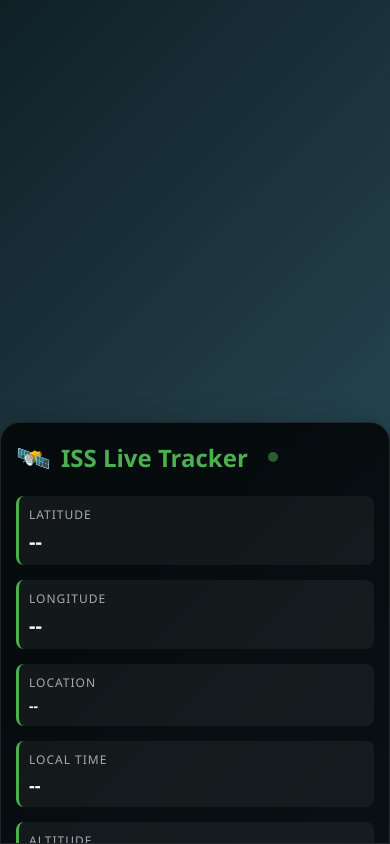
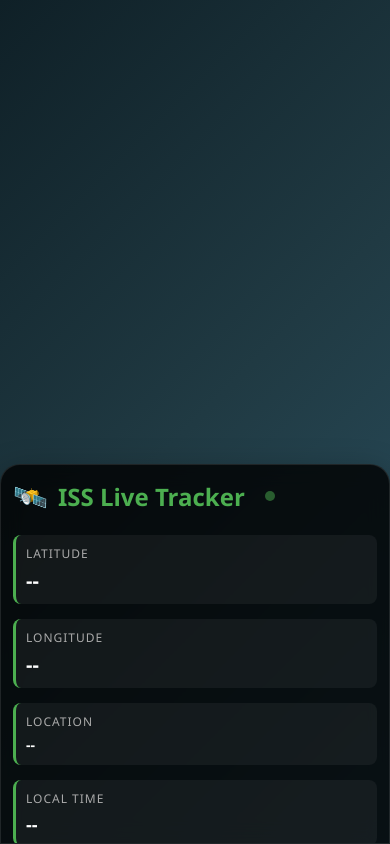
Before and after one commit to MohssenSep/iss-live-tracker, a plain HTML site: page index.html in a window 390 px wide. Drawn offline with Linux system fonts and the light colour scheme; a script that the page names is missing.

Commit message:
Improve mobile layout - split screen 55/45 for better globe visibility

```diff
--- a/index.html
+++ b/index.html
@@ -53,89 +53,109 @@
 
         /* Mobile Responsive Design */
         @media (max-width: 768px) {
+            #container {
+                display: flex;
+                flex-direction: column;
+                height: 100vh;
+            }
+
+            #globe {
+                height: 55vh !important;
+                width: 100%;
+                order: 1;
+            }
+
             .info-panel {
-                position: fixed;
+                position: relative;
                 top: auto;
-                bottom: 0;
-                left: 0;
-                right: 0;
+                bottom: auto;
+                left: auto;
+                right: auto;
                 width: 100%;
                 min-width: auto;
-                max-height: 50vh;
+                max-height: 45vh;
+                height: 45vh;
                 border-radius: 20px 20px 0 0;
-                padding: 20px;
+                padding: 15px;
                 overflow-y: auto;
+                order: 2;
+                margin: 0;
             }
 
             h1 {
-                font-size: 20px;
-                margin-bottom: 15px;
+                font-size: 18px;
+                margin-bottom: 10px;
             }
 
             .station-icon {
-                font-size: 24px;
+                font-size: 22px;
             }
 
             .data-row {
-                margin: 10px 0;
-                padding: 8px;
+                margin: 8px 0;
+                padding: 6px;
             }
 
             .data-label {
-                font-size: 11px;
+                font-size: 10px;
             }
 
             .data-value {
-                font-size: 16px;
+                font-size: 14px;
             }
 
             #location {
-                font-size: 13px;
+                font-size: 12px;
             }
 
             .update-btn {
-                padding: 12px;
+                padding: 10px;
+                font-size: 13px;
+                margin-top: 10px;
+            }
+
+            .astronauts {
+                margin-top: 8px;
+                padding: 6px;
+            }
+
+            .astronaut-count {
                 font-size: 14px;
             }
 
-            .astronauts {
-                margin-top: 10px;
-                padding: 8px;
-            }
-
-            .astronaut-count {
-                font-size: 16px;
-            }
-
-            #globe {
-                height: 50vh !important;
+            .status {
+                font-size: 11px;
             }
         }
 
         /* Landscape mobile */
         @media (max-width: 768px) and (orientation: landscape) {
-            .info-panel {
-                max-height: 80vh;
-                overflow-y: auto;
+            #globe {
+                height: 60vh !important;
             }
 
-            #globe {
-                height: 100vh !important;
+            .info-panel {
+                max-height: 40vh;
+                height: 40vh;
             }
         }
 
         /* Small phones */
         @media (max-width: 480px) {
             .info-panel {
-                padding: 15px;
+                padding: 12px;
             }
 
             h1 {
-                font-size: 18px;
+                font-size: 16px;
             }
 
             .data-value {
-                font-size: 14px;
+                font-size: 13px;
+            }
+
+            .data-label {
+                font-size: 9px;
             }
         }
 
```
